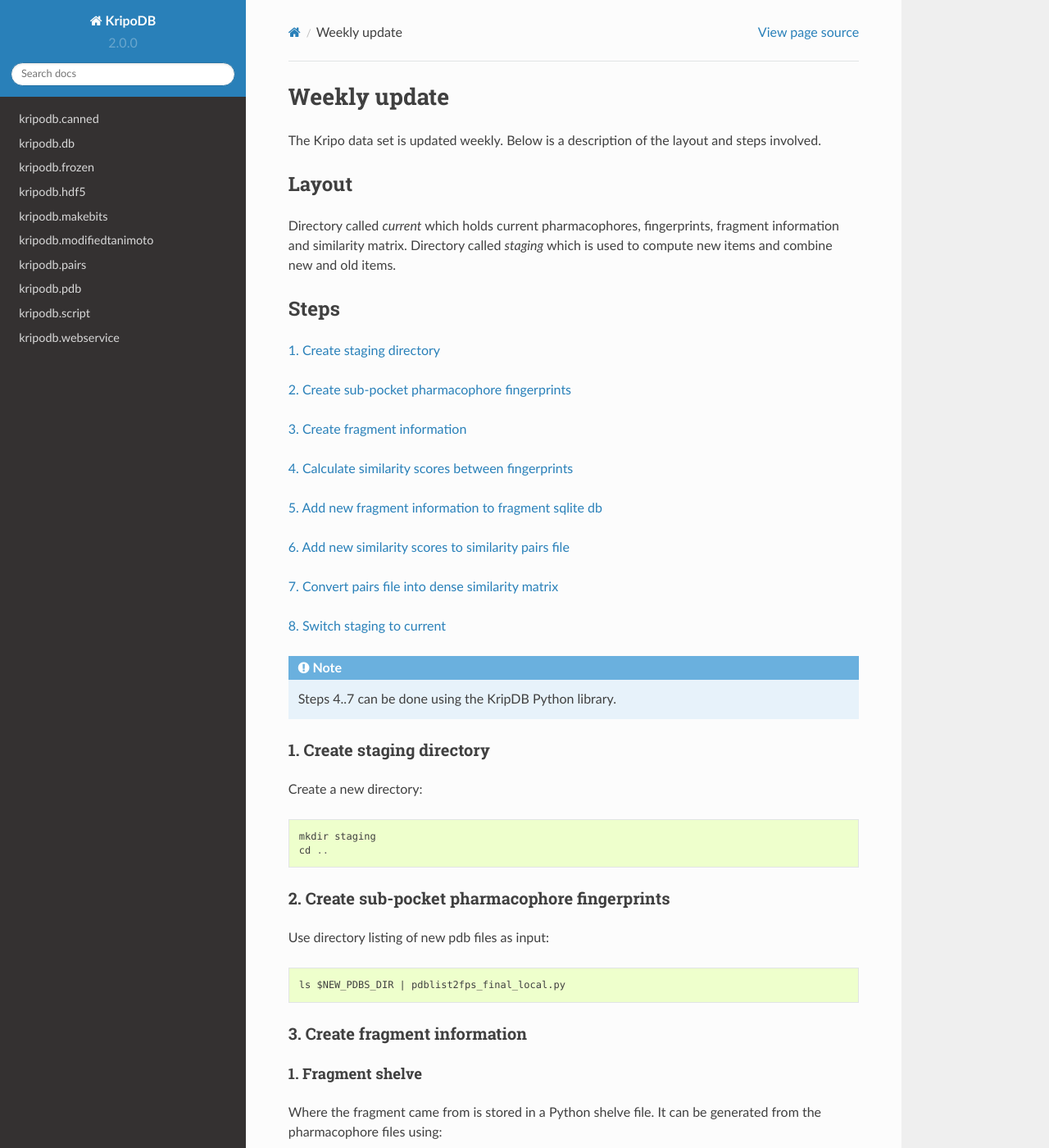
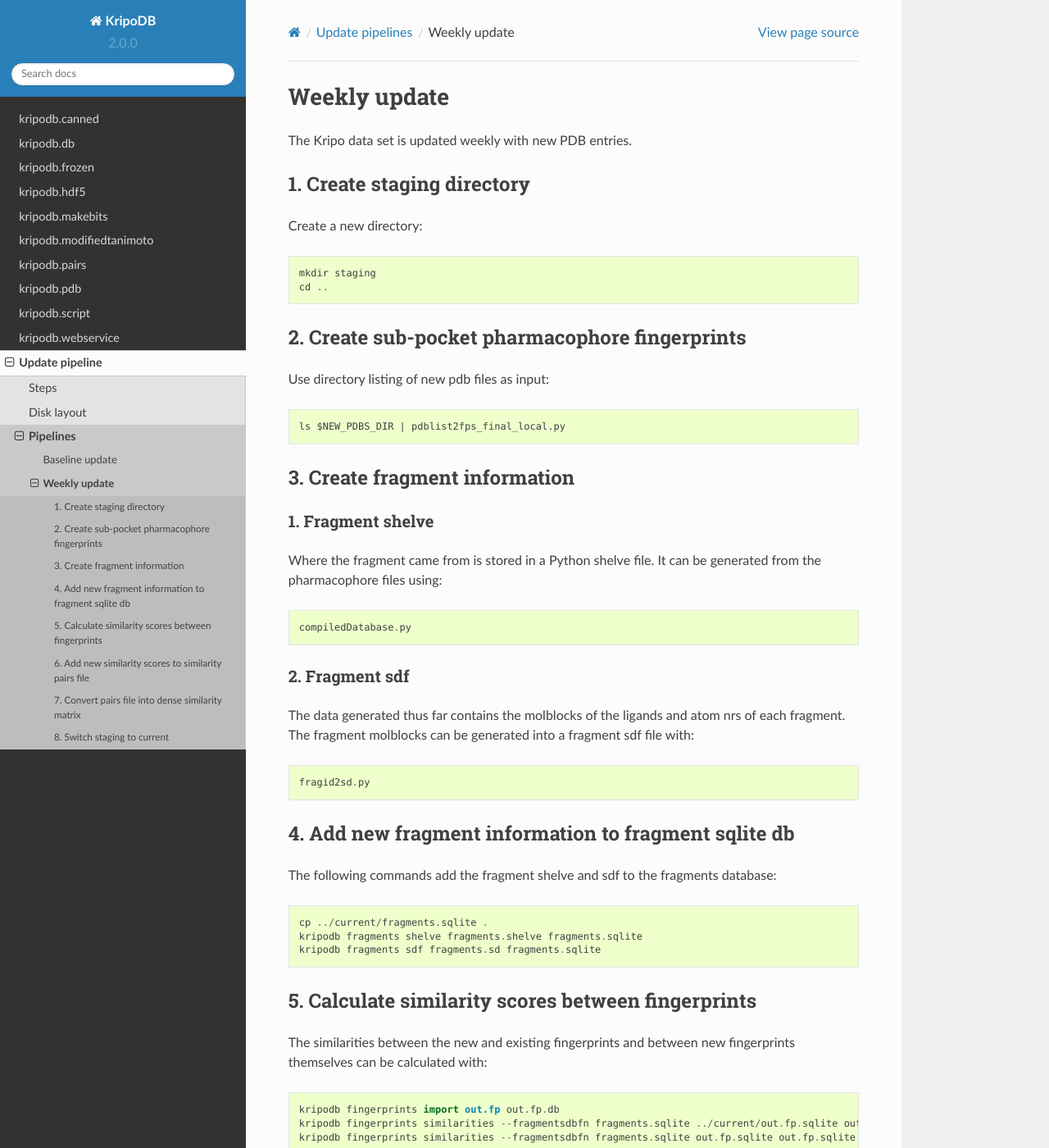
Before and after one commit to 3D-e-Chem/kripodb, a Sphinx documentation site: the page built from docs/weekly-update.rst, in a window 1280 px wide and 1400 px high. Shown: the whole window at 82% size. Built offline with Sphinx 7.4.7 and the Read the Docs theme 2.0.0, drawn with Linux system fonts in a browser that asks for light colours; some of the changed text lies outside the part shown.

Commit message:
Moved data pipeline overview to own page.

```diff
--- a/docs/index.rst
+++ b/docs/index.rst
@@ -25,6 +25,13 @@
     kripodb.script <script.rst>
     kripodb.webservice <webservice.rst>
 
+Update pipeline
+---------------
+
+.. toctree::
+    :maxdepth: 2
+
+    Update pipeline <data-update.rst>
 
 Indices and tables
 ==================
--- a/docs/weekly-update.rst
+++ b/docs/weekly-update.rst
@@ -1,37 +1,7 @@
-=============
 Weekly update
 =============
 
-The Kripo data set is updated weekly. Below is a description of the layout and steps involved.
-
-Layout
-======
-
-Directory called `current` which holds current pharmacophores, fingerprints, fragment information and similarity matrix.
-Directory called `staging` which is used to compute new items and combine new and old items.
-
-Steps
-=====
-
-:ref:`create-staging-directory`
-
-:ref:`create-sub-pocket-pharmacophore-fingerprints`
-
-:ref:`create-fragment-information`
-
-:ref:`calculate-similarity-scores-between-fingerprints`
-
-:ref:`Add new fragment information to fragment sqlite db`
-
-:ref:`Add new similarity scores to similarity pairs file`
-
-:ref:`Convert pairs file into dense similarity matrix`
-
-:ref:`Switch staging to current`
-
-.. note:: Steps 4..7 can be done using the KripDB Python library.
-
-.. _create-staging-directory:
+The Kripo data set is updated weekly with new PDB entries.
 
 1. Create staging directory
 ---------------------------
@@ -71,9 +37,16 @@
 
   fragid2sd.py
 
-.. _calculate-similarity-scores-between-fingerprints:
+4. Add new fragment information to fragment sqlite db
+-----------------------------------------------------
 
-4. Calculate similarity scores between fingerprints
+The following commands add the fragment shelve and sdf to the fragments database::
+
+    cp ../current/fragments.sqlite .
+    kripodb fragments shelve fragments.shelve fragments.sqlite
+    kripodb fragments sdf fragments.sd fragments.sqlite
+
+5. Calculate similarity scores between fingerprints
 ---------------------------------------------------
 
 The similarities between the new and existing fingerprints and between new fingerprints themselves can be calculated with::
@@ -82,27 +55,12 @@
     kripodb fingerprints similarities --fragmentsdbfn fragments.sqlite ../current/out.fp.sqlite out.fp.sqlite similarities.new_existing.h5
     kripodb fingerprints similarities --fragmentsdbfn fragments.sqlite out.fp.sqlite out.fp.sqlite similarities.new_new.h5
 
-.. _Add new fragment information to fragment sqlite db:
-
-5. Add new fragment information to fragment sqlite db
------------------------------------------------------
-
-The following commands add the fragment shelve and sdf to the fragments database::
-
-    cp ../current/fragments.sqlite .
-    kripodb fragments shelve fragments.shelve fragments.sqlite
-    kripodb fragments sdf fragments.sd fragments.sqlite
-
-.. _Add new similarity scores to similarity pairs file:
-
 6. Add new similarity scores to similarity pairs file
 -----------------------------------------------------
 
 The following command merges the current pairs file with the new pairs files::
 
     kripodb similarities merge ../staging/similarities.h5 similarities.new_existing.h5 similarities.new_new.h5 similarities.h5
-
-.. _Convert pairs file into dense similarity matrix:
 
 7. Convert pairs file into dense similarity matrix
 --------------------------------------------------
@@ -117,8 +75,6 @@
 
 The output of this step is ready to be served as a webservice using the `kripodb serve` command.
 
-.. _Switch staging to current:
-
 8. Switch staging to current
 ----------------------------
 
```
Also changed, not shown: other parts of docs/weekly-update.rst (+0 -4 lines).
